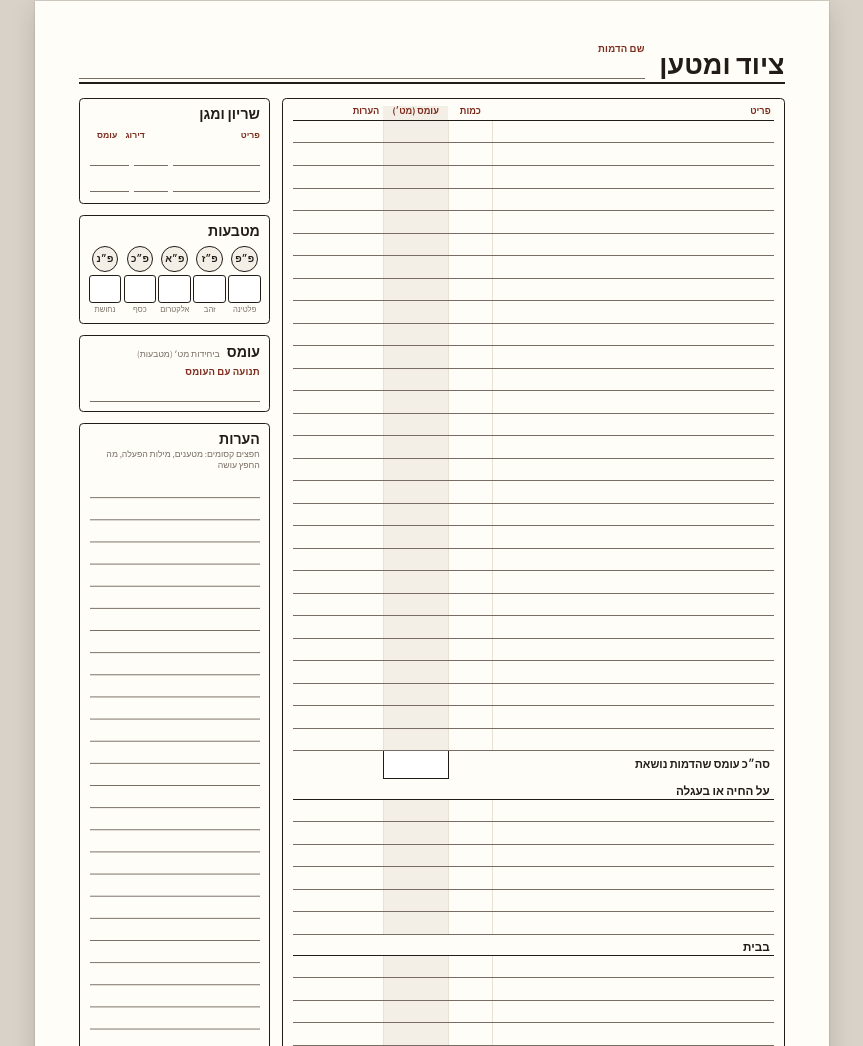
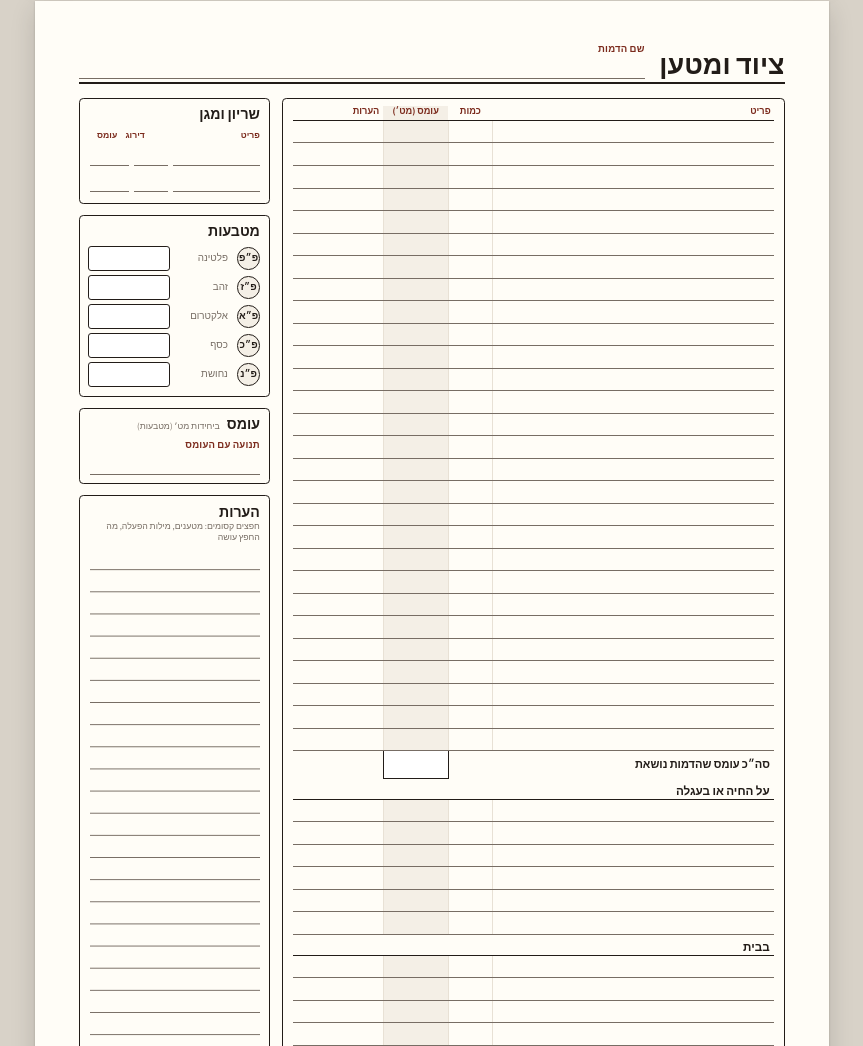
Before and after one commit to itaiag/rc-sheets, a plain HTML site: page sheets/dwarf.html in a window 1280 px wide. Shown: the part 2485-3531 px from the top of the page, without its empty margins (208-1071 px from the left). Drawn offline with Linux system fonts and the light colour scheme.

Commit message:
Inventory: coins one per row with wide boxes for large amounts
Co-Authored-By: Claude Opus 5.5 <noreply@anthropic.com>

```diff
--- a/sheet.css
+++ b/sheet.css
@@ -295,18 +295,23 @@ table { font-size: inherit; border-collapse: collapse; width: 100%; font-variant
   background: none;
 }
 
-.coins { display: grid; grid-template-columns: repeat(5, 1fr); gap: .35em; text-align: center; }
-.coin { display: flex; flex-direction: column; align-items: center; gap: .2em; }
+.coins { display: grid; gap: .3em; }
+.coin {
+  display: grid; align-items: center; gap: .5em;
+  grid-template-columns: 2.1em 4.2em 1fr;
+  grid-template-areas: "disc name cell";
+}
 .coin .disc {
-  width: 2.5em; height: 2.5em;
+  grid-area: disc;
+  width: 2.1em; height: 2.1em;
   border-radius: 50%;
   border: .14em solid var(--ink);
   display: grid; place-items: center;
   font-family: var(--display); font-weight: 800; font-size: .8em;
   background: var(--wash);
 }
-.coin .cell { width: 100%; height: 2.1em; }
-.coin .hint { font-size: .62em; }
+.coin .cell { grid-area: cell; width: 100%; height: 1.9em; }
+.coin .hint { grid-area: name; font-size: .8em; }
 
 .armor-rows .row {
   display: grid;
--- a/sheets/dwarf.html
+++ b/sheets/dwarf.html
@@ -305,18 +305,23 @@ table { font-size: inherit; border-collapse: collapse; width: 100%; font-variant
   background: none;
 }
 
-.coins { display: grid; grid-template-columns: repeat(5, 1fr); gap: .35em; text-align: center; }
-.coin { display: flex; flex-direction: column; align-items: center; gap: .2em; }
+.coins { display: grid; gap: .3em; }
+.coin {
+  display: grid; align-items: center; gap: .5em;
+  grid-template-columns: 2.1em 4.2em 1fr;
+  grid-template-areas: "disc name cell";
+}
 .coin .disc {
-  width: 2.5em; height: 2.5em;
+  grid-area: disc;
+  width: 2.1em; height: 2.1em;
   border-radius: 50%;
   border: .14em solid var(--ink);
   display: grid; place-items: center;
   font-family: var(--display); font-weight: 800; font-size: .8em;
   background: var(--wash);
 }
-.coin .cell { width: 100%; height: 2.1em; }
-.coin .hint { font-size: .62em; }
+.coin .cell { grid-area: cell; width: 100%; height: 1.9em; }
+.coin .hint { grid-area: name; font-size: .8em; }
 
 .armor-rows .row {
   display: grid;
```
Also changed, not shown: sheets/army.html (+10 -5 lines), sheets/cleric.html (+10 -5 lines), sheets/dominion.html (+10 -5 lines), sheets/magic-user.html (+10 -5 lines), sheets/thief.html (+10 -5 lines).
